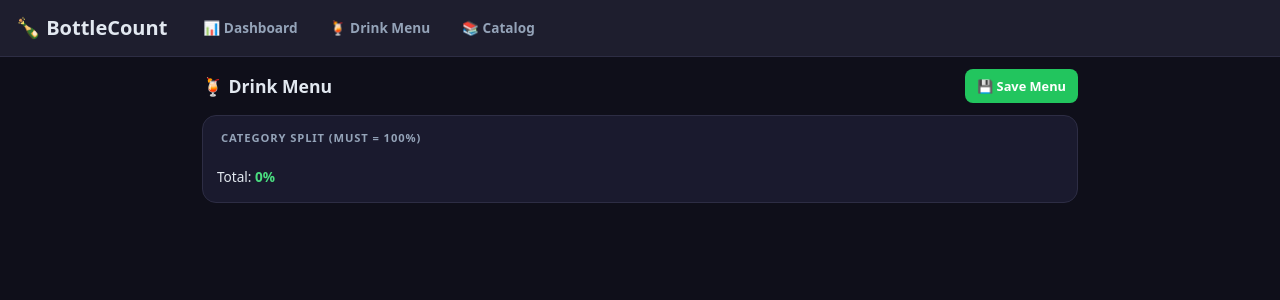
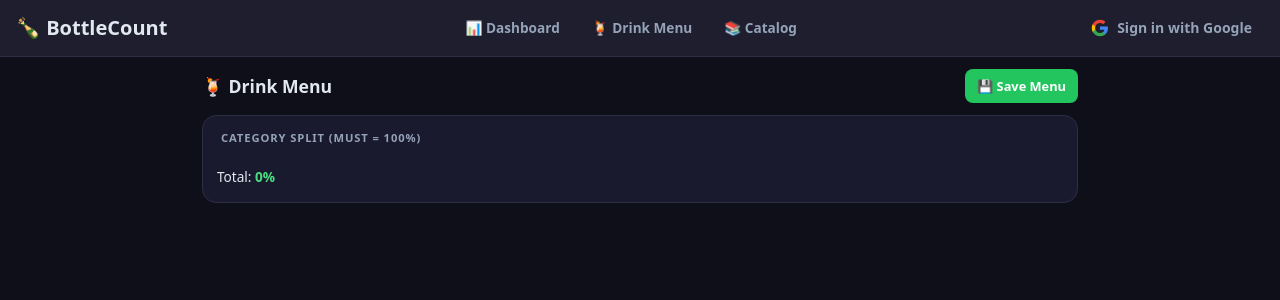
Before and after one commit to Fre0Grella/BottleCount, a Flask app: template templates/menu.html in a window 1280 px wide. Shown: the top 300 px of the page. Run offline with Flask 3, Linux system fonts and the light colour scheme; the template is opened without the code that fills it, so the values that code supplies are empty; some libraries are stand-ins or nearby versions.

Commit message:
feat: :sparkles: Add google login

```diff
--- a/requirements.txt
+++ b/requirements.txt
@@ -2,3 +2,5 @@ flask>=3.0
 gunicorn>=21.0
 python-dotenv>=1.0
 psycopg2-binary>=2.9
+authlib>=1.3
+requests>=2.31
--- a/server.py
+++ b/server.py
@@ -1,10 +1,73 @@
 import os, io
 from datetime import datetime
-from flask import Flask, render_template, request, jsonify, send_file
+from flask import Flask, render_template, request, jsonify, send_file, session, redirect, url_for, request
 from store import get_catalog, save_catalog, get_settings, save_settings
 from core import calculate, validate_menu, ALCOHOL_LEVELS
+from authlib.integrations.flask_client import OAuth
+from dotenv import load_dotenv
+from functools import wraps
+
+load_dotenv()
 
 app = Flask(__name__)
+
+app.secret_key = os.environ.get("SECRET_KEY", "dev-secret")
+
+oauth = OAuth(app)
+google = oauth.register(
+    name="google",
+    client_id=os.environ.get("GOOGLE_CLIENT_ID"),
+    client_secret=os.environ.get("GOOGLE_CLIENT_SECRET"),
+    server_metadata_url="https://accounts.google.com/.well-known/openid-configuration",
+    client_kwargs={"scope": "openid email profile"},
+)
+
+
+# ── Auth routes ───────────────────────────────────────────────
+
+@app.route("/login")
+def login():
+    redirect_uri = url_for("auth_callback", _external=True)
+    return google.authorize_redirect(redirect_uri)
+
+@app.route("/auth/callback")
+def auth_callback():
+    token    = google.authorize_access_token()
+    userinfo = token["userinfo"]
+    session["user_id"] = userinfo["sub"]   # Google's unique user ID
+    session["email"]   = userinfo["email"]
+    session["name"]    = userinfo.get("name", "")
+    session["picture"] = userinfo.get("picture", "")
+    return redirect("/")
+
+@app.route("/logout")
+def logout():
+    session.clear()
+    return redirect("/login")
+
+# ── Auth guard — add this before every protected route ────────
+def login_required(f):
+    """Redirects to /login for page routes."""
+    @wraps(f)
+    def decorated(*args, **kwargs):
+        if "user_id" not in session:
+            return redirect(url_for("login"))
+        return f(*args, **kwargs)
+    return decorated
+
+def api_login_required(f):
+    """Returns JSON error for API/CRUD routes."""
+    @wraps(f)
+    def decorated(*args, **kwargs):
+        if "user_id" not in session:
+            return jsonify({
+                "ok": False,
+                "error": "Authentication required",
+                "message": "You must be signed in to perform this action.",
+                "login_url": "/login"
+            }), 401
+        return f(*args, **kwargs)
+    return decorated
 
 # ── PAGES ────────────────────────────────────────────────────
 
@@ -34,6 +97,7 @@ def catalog_page():
 # ── API: global settings ──────────────────────────────────────
 
 @app.route("/api/settings", methods=["POST"])
+@api_login_required
 def api_settings():
     s = get_settings()
     for key in ["guests", "ticket_price", "venue_cost", "equipment_cost",
@@ -46,6 +110,7 @@ def api_settings():
 # ── API: save 3-level menu ────────────────────────────────────
 
 @app.route("/api/menu", methods=["POST"])
+@api_login_required
 def api_menu():
     s = get_settings()
     s["menu"] = request.json["menu"]
@@ -72,6 +137,7 @@ def api_calculate():
 # ── API: ingredients CRUD ─────────────────────────────────────
 
 @app.route("/api/catalog/ingredient", methods=["POST"])
+@api_login_required
 def add_ingredient():
     catalog = get_catalog()
     data    = request.json
@@ -91,6 +157,7 @@ def add_ingredient():
     return jsonify({"ok": True})
 
 @app.route("/api/catalog/ingredient/price", methods=["POST"])
+@api_login_required
 def update_ingredient_price():
     catalog = get_catalog()
     data    = request.json
@@ -107,6 +174,7 @@ def update_ingredient_price():
     return jsonify({"ok": True})
 
 @app.route("/api/catalog/ingredient/<name>", methods=["DELETE"])
+@api_login_required
 def delete_ingredient(name):
     catalog = get_catalog()
     catalog["ingredients"].pop(name, None)
@@ -116,6 +184,7 @@ def delete_ingredient(name):
 # ── API: cocktails CRUD ───────────────────────────────────────
 
 @app.route("/api/catalog/cocktail", methods=["POST"])
+@api_login_required
 def add_cocktail():
     catalog = get_catalog()
     data    = request.json
@@ -131,6 +200,7 @@ def add_cocktail():
     return jsonify({"ok": True})
 
 @app.route("/api/catalog/cocktail/<name>", methods=["DELETE"])
+@api_login_required
 def delete_cocktail(name):
     catalog = get_catalog()
     catalog["cocktails"].pop(name, None)
--- a/templates/base.html
+++ b/templates/base.html
@@ -245,11 +245,11 @@
   </style>
 </head>
 <body>
-  <nav style="background:#1e1e2e;border-bottom:1px solid #2d2d44" class="px-4 py-3 flex items-center justify-between sm:justify-start sm:gap-2">
+  <nav style="background:#1e1e2e;border-bottom:1px solid #2d2d44" class="px-4 py-3 flex items-center justify-between sm:gap-2">
 
   <!-- Logo -->
   <span class="text-xl font-bold sm:mr-4">
-    🍾 BottleCount
+    🍾 <span class="hidden sm:inline">BottleCount</span>
   </span>
 
   <!-- Links -->
@@ -259,27 +259,97 @@
     <a href="/catalog" class="nav-link {% if request.path=='/catalog' %}active{% endif %}">📚 <span class="hidden sm:inline">Catalog</span></a>
   </div>
 
+  <div class="flex items-center gap-3 sm:gap-2">
+    {% if session.get('name') %}
+    <!-- Authenticated: avatar + name + logout -->
+    <img src="{{ session.picture }}" class="rounded-full w-7 h-7">
+    <span class="text-sm text-slate-400 hidden sm:inline">{{ session.name }}</span>
+    <a href="/logout" class="nav-link text-sm flex items-center gap-1">
+      <svg xmlns="http://www.w3.org/2000/svg" width="18" height="18" fill="none"
+      viewBox="0 0 24 24" stroke="currentColor" stroke-width="2">
+      <path stroke-linecap="round" stroke-linejoin="round"
+      d="M17 16l4-4m0 0l-4-4m4 4H7m6 4v1a2 2 0 01-2 2H5a2 2 0 01-2-2V7a2 2 0 012-2h6a2 2 0 012 2v1"/>
+    </svg>
+    <span class="hidden sm:inline">Sign out</span>
+  </a>
+  {% else %}
+    <!-- Not authenticated: sign in button -->
+    <a href="/login" class="nav-link flex items-center gap-2 text-sm">
+      <svg xmlns="http://www.w3.org/2000/svg" width="18" height="18" viewBox="0 0 24 24">
+        <path fill="#4285F4" d="M22.56 12.25c0-.78-.07-1.53-.2-2.25H12v4.26h5.92c-.26 1.37-1.04 2.53-2.21 3.31v2.77h3.57c2.08-1.92 3.28-4.74 3.28-8.09z"/>
+        <path fill="#34A853" d="M12 23c2.97 0 5.46-.98 7.28-2.66l-3.57-2.77c-.98.66-2.23 1.06-3.71 1.06-2.86 0-5.29-1.93-6.16-4.53H2.18v2.84C3.99 20.53 7.7 23 12 23z"/>
+        <path fill="#FBBC05" d="M5.84 14.09c-.22-.66-.35-1.36-.35-2.09s.13-1.43.35-2.09V7.07H2.18C1.43 8.55 1 10.22 1 12s.43 3.45 1.18 4.93l3.66-2.84z"/>
+        <path fill="#EA4335" d="M12 5.38c1.62 0 3.06.56 4.21 1.64l3.15-3.15C17.45 2.09 14.97 1 12 1 7.7 1 3.99 3.47 2.18 7.07l3.66 2.84c.87-2.6 3.3-4.53 6.16-4.53z"/>
+      </svg>
+      <span class="hidden sm:inline">Sign in with Google</span>
+    </a>
+    {% endif %}
+  </div>
+
+
 </nav>
 
 
   <main style="padding: 12px; max-width: 900px; margin: 0 auto;">
     {% block content %}{% endblock %}
-  </main>
+    </main>
+
   <script>
     async function apiPost(url, data) {
-      const r = await fetch(url, {method:'POST', headers:{'Content-Type':'application/json'}, body:JSON.stringify(data)});
-      return r.json();
+      const r    = await fetch(url, {
+        method: 'POST',
+        headers: {'Content-Type': 'application/json'},
+        body: JSON.stringify(data)
+      });
+      const json = await r.json();
+      if (r.status === 401) {
+        showAuthError(json.message, json.login_url);
+        return { ok: false };
+      }
+      return json;
     }
+
     async function apiDelete(url) {
-      const r = await fetch(url, {method:'DELETE'});
-      return r.json();
+      const r    = await fetch(url, { method: 'DELETE' });
+      const json = await r.json();
+      if (r.status === 401) {
+        showAuthError(json.message, json.login_url);
+        return { ok: false };
+      }
+      return json;
     }
-    function toggleSection(btnEl) {
-      btnEl.classList.toggle('open');
-      const body = btnEl.nextElementSibling;
-      body.classList.toggle('closed');
+
+    function showAuthError(message, loginUrl) {
+      document.getElementById('auth-toast')?.remove();
+      const toast = document.createElement('div');
+      toast.id = 'auth-toast';
+      toast.innerHTML = `
+        <div style="
+          position:fixed; bottom:24px; left:50%; transform:translateX(-50%);
+          background:#1e1e2e; border:1px solid #ef4444; border-radius:12px;
+          padding:16px 24px; display:flex; align-items:center; gap:12px;
+          z-index:9999; box-shadow:0 8px 32px rgba(0,0,0,.4); min-width:300px;
+        ">
+          <span style="font-size:1.4rem">🔒</span>
+          <div>
+            <p style="color:#f87171; font-weight:700; margin:0">Not signed in</p>
+            <p style="color:#94a3b8; font-size:.85rem; margin:4px 0 0">${message}</p>
+          </div>
+          <a href="${loginUrl}" style="
+            margin-left:auto; background:#6366f1; color:#fff;
+            padding:6px 14px; border-radius:8px; font-weight:600;
+            text-decoration:none; font-size:.85rem; white-space:nowrap;
+          ">Sign in →</a>
+          <button onclick="this.closest('#auth-toast').remove()"
+            style="background:none;border:none;color:#94a3b8;cursor:pointer;font-size:1.1rem">✕</button>
+        </div>
+      `;
+      document.body.appendChild(toast);
+      setTimeout(() => toast.remove(), 6000);
     }
   </script>
+
   {% block scripts %}{% endblock %}
 </body>
+
 </html>
```
